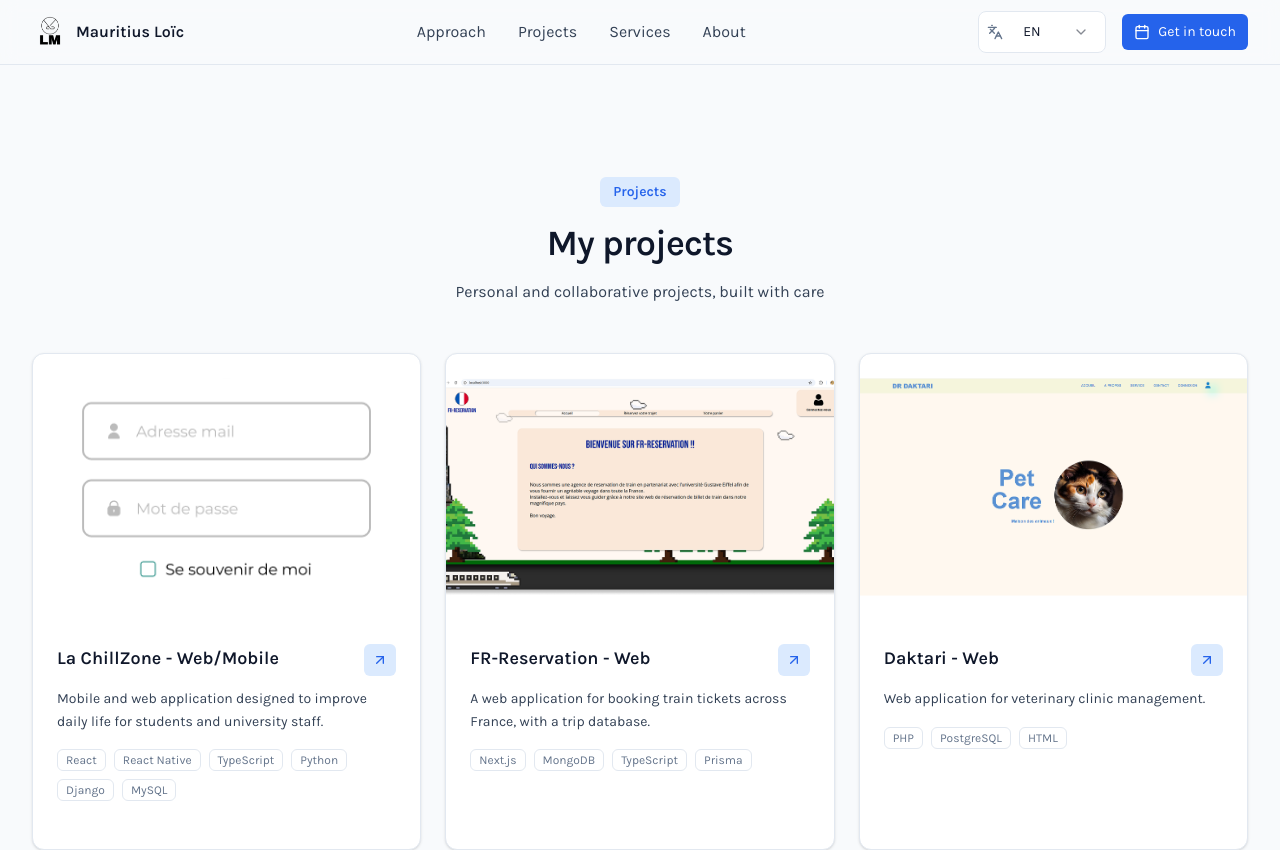
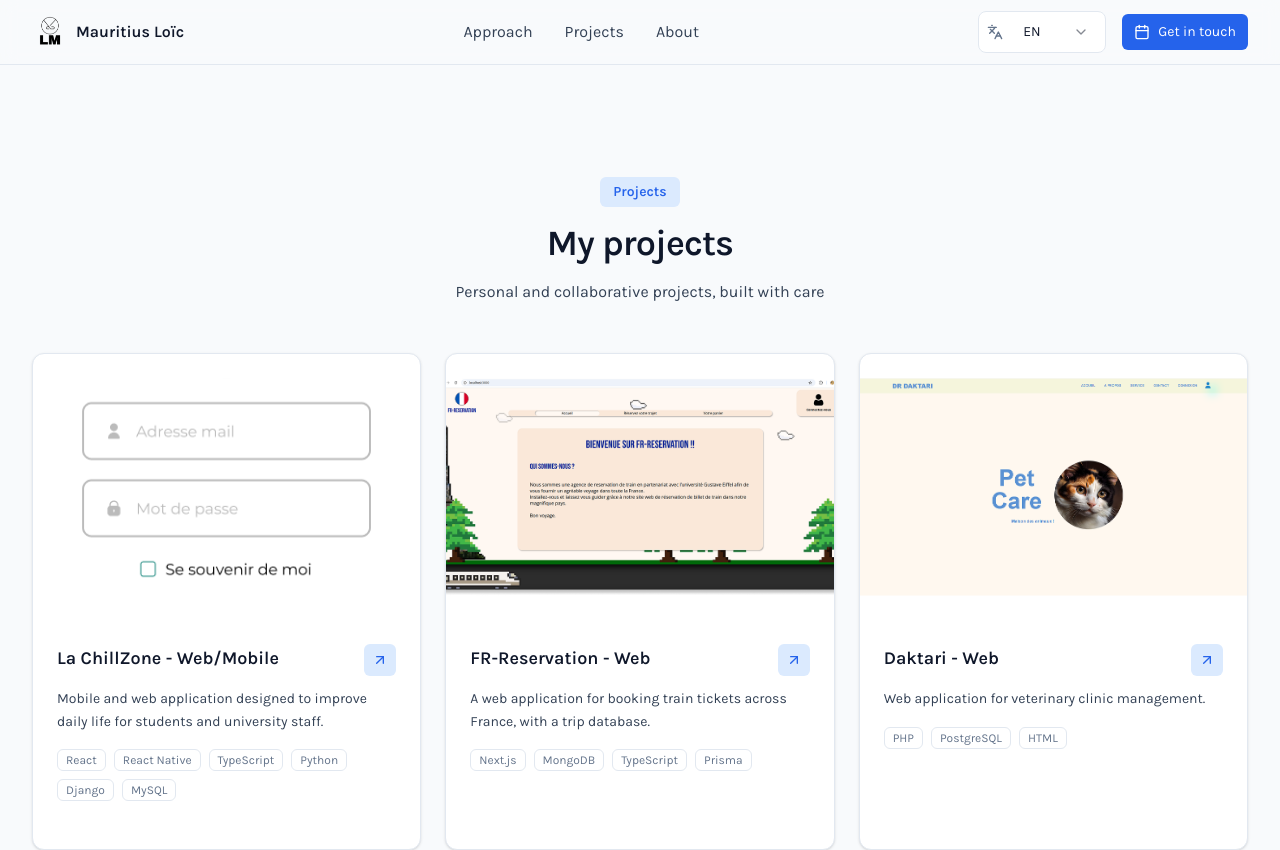
Before and after one commit to LoicMauritius/MyPortfolio, a Next.js app: page /en/projects in a window 1280 px wide. Shown: the top 850 px of the page. Built offline with nearby package versions, Linux system fonts and the light colour scheme.

Commit message:
Hide the service menu item

```diff
--- a/components/organisms/header.tsx
+++ b/components/organisms/header.tsx
@@ -20,7 +20,7 @@ export function Header() {
   const navigation = [
     { label: t("nav.results"), href: "/#results" },
     { label: t("nav.projects"), href: "/#projects" },
-    { label: t("nav.services"), href: "/#services" },
+    /*{ label: t("nav.services"), href: "/#services" },*/
     { label: t("nav.testimonials"), href: "/#testimonials" },
   ]
 
```
